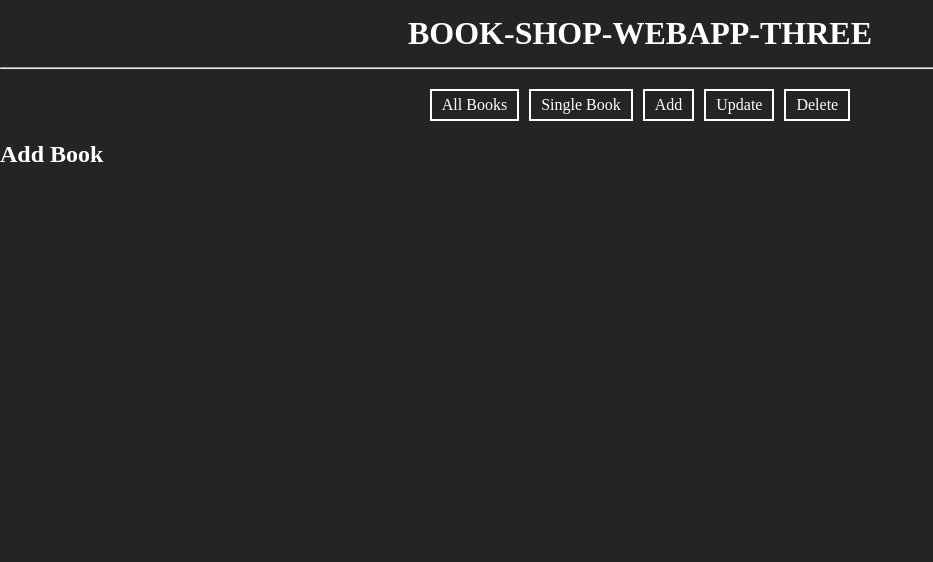
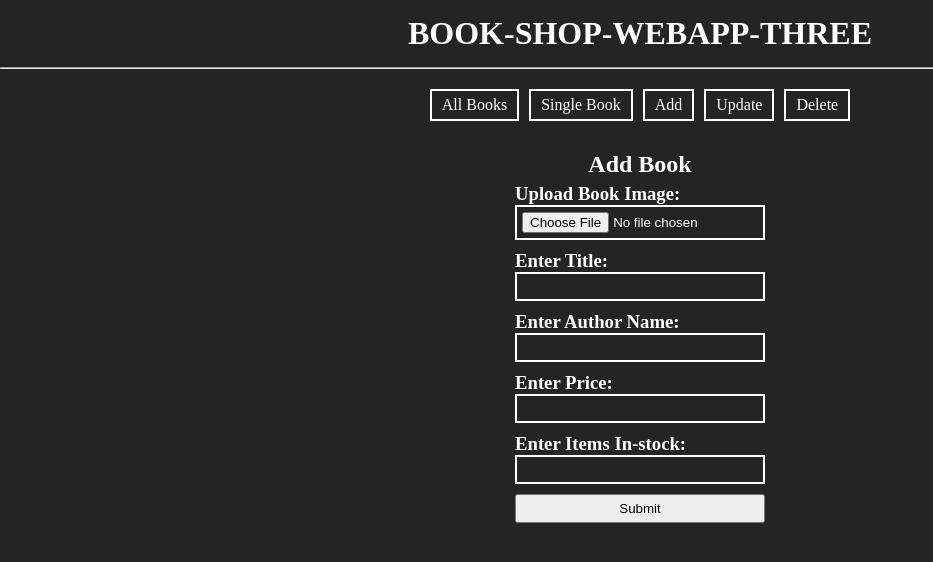
Before and after one commit to rashid-dev42/mini-book-store, a React (Vite) app in the folder frontend/: page /add-book in a window 1280 px wide. Shown: the top 562 px of the page, without its empty margins (0-933 px from the left). Built offline with nearby package versions, Linux system fonts and the light colour scheme.

Commit message:
add component AddBook

```diff
--- a/frontend/package.json
+++ b/frontend/package.json
@@ -11,6 +11,7 @@
   },
   "dependencies": {
     "@apollo/client": "^3.13.8",
+    "axios": "^1.9.0",
     "graphql": "^16.11.0",
     "react": "^19.1.0",
     "react-dom": "^19.1.0",
--- a/frontend/src/App.tsx
+++ b/frontend/src/App.tsx
@@ -4,6 +4,7 @@ import { BrowserRouter, Route, Routes } from "react-router-dom";
 import Layout from "./components/utility/layout/Layout";
 import AllBooks from "./components/allBooks/AllBooks";
 import SingleBook from "./components/singleBook/SingleBook";
+import AddBook from "./components/addBook/AddBook";
 
 const App: React.FC = () => {
   return (
@@ -20,7 +21,7 @@ const App: React.FC = () => {
             <SingleBook />
           </Layout>}/>
           <Route path="/add-book" element={<Layout>
-            <h2>Add Book</h2>
+            <AddBook />
           </Layout>}/>
           <Route path="/update-book" element={<Layout>
             <h2>Update Books</h2>
--- /dev/null
+++ b/frontend/src/components/addBook/AddBook.css
@@ -0,0 +1,31 @@
+.AddBook-form {
+  display: block;
+  width: 250px;
+  margin: 0 auto;
+}
+
+.AddBook-form > img {
+  width: 250px;
+  height: 300px;
+}
+
+.AddBook-form > input {
+  width: 100%;
+  border: 2px solid #fff;
+  padding: 5px;
+  background-color: #242424;
+  color: #fff;
+  margin-bottom: 10px;
+}
+
+.AddBook-form > input:focus {
+  outline: none;
+}
+
+.AddBook-form > button {
+  display: block;
+  width: 100%;
+  padding: 5px 0;
+  cursor: pointer;
+  margin-bottom: 10px;
+}
--- /dev/null
+++ b/frontend/src/components/addBook/AddBook.tsx
@@ -0,0 +1,106 @@
+import "./AddBook.css";
+import React, { useState } from "react";
+import axios from "axios";
+import { useMutation, gql } from "@apollo/client";
+
+interface Book {
+  imgPath:  string,
+  title: string,
+  author: string,
+  price: number,
+  inStock: number
+}
+
+const AddBook: React.FC = () => {
+  const [bookImage, setBookImage] = useState<any>(null);
+  const [bookImagePreview, setBookImagePreview] = useState<string>("");
+  const [title, setTitle] = useState<string>("");
+  const [author, setAuthor] = useState<string>("");
+  const [price, setPrice] = useState<string>("");
+  const [inStock, setInStock] = useState<string>("");
+
+  const ADD_BOOK = gql`
+    mutation AddBook($imgPath: String, $title: String, $author: String, $price: Float, $inStock: Int) {
+      addBook(imgPath: $imgPath, title: $title, author: $author, price: $price, inStock: $inStock) {
+        message
+        isSuccessful
+      }
+    }
+  `;
+
+  const [addBook] = useMutation(ADD_BOOK);
+
+  const handleSubmit = async (event: React.FormEvent) => {
+    event.preventDefault();
+    const formData = new FormData();
+    formData.append("bookImage", bookImage);
+    const uploadResponse = await axios.post(`${import.meta.env.VITE_BACKEND_EXPRESS_URL}/upload-book-image`, formData);
+    const newBook: Book = {
+      imgPath: uploadResponse.data.imgPath,
+      title,
+      author,
+      price: parseFloat(price),
+      inStock: parseInt(inStock)
+    };
+    const addBookResponse = await addBook({ variables: {
+      imgPath: newBook.imgPath,
+      title: newBook.title,
+      author: newBook.author,
+      price: newBook.price,
+      inStock: newBook.inStock
+    } });
+    console.log(addBookResponse);
+  };
+
+  return (
+    <div>
+      <h2 className="component-heading">Add Book</h2>
+      <form className="AddBook-form" encType="multipart/form-data" onSubmit={handleSubmit}>
+        {bookImagePreview !== "" && <img src={bookImagePreview} alt=""/>}
+        <h3>Upload Book Image:</h3>
+        <input
+          type="file"
+          accept="image/*"
+          onChange={(event: React.ChangeEvent<HTMLInputElement>) => {
+            if (event.target.files !== null) {
+              setBookImagePreview(URL.createObjectURL(event.target.files[0]));
+              setBookImage(event.target.files[0]);
+            }
+          }}
+          required
+        />
+        <h3>Enter Title:</h3>
+        <input
+          type="text"
+          onChange={(event: React.ChangeEvent<HTMLInputElement>) => setTitle(event.target.value)}
+          required
+        />
+        <h3>Enter Author Name:</h3>
+        <input
+          type="text"
+          onChange={(event: React.ChangeEvent<HTMLInputElement>) => setAuthor(event.target.value)}
+          required
+        />
+        <h3>Enter Price:</h3>
+        <input
+          type="number"
+          min="0"
+          step="0.01"
+          onChange={(event: React.ChangeEvent<HTMLInputElement>) => setPrice(event.target.value)}
+          required
+        />
+        <h3>Enter Items In-stock:</h3>
+        <input
+          type="number"
+          min="0"
+          step="1"
+          onChange={(event: React.ChangeEvent<HTMLInputElement>) => setInStock(event.target.value)}
+          required
+        />
+        <button type="submit">Submit</button>
+      </form>
+    </div>
+  );
+};
+
+export default AddBook;
--- a/frontend/src/components/singleBook/SingleBook.tsx
+++ b/frontend/src/components/singleBook/SingleBook.tsx
@@ -1,5 +1,5 @@
 import "./SingleBook.css";
-import React, { useState, FormEvent } from "react";
+import React, { useState, useRef } from "react";
 import { useQuery, gql } from "@apollo/client";
 import SingleItem from "../utility/singleItem/SingleItem";
 
@@ -30,11 +30,12 @@ const DisplaySingleBook: React.FC<Props> = ({ bookId }) => {
 };
 
 const SingleBook: React.FC = () => {
-  const [bookId, setBookId] = useState("");
+  const [bookId, setBookId] = useState<any>("");
+  const bookIdInput = useRef<HTMLInputElement>(null);
 
-  const handleSubmit = (event: FormEvent) => {
+  const handleSubmit = (event: React.FormEvent): void => {
     event.preventDefault();
-    setBookId(document.getElementById("book-id").value);
+    setBookId(bookIdInput?.current?.value);
   };
 
   return (
@@ -42,7 +43,7 @@ const SingleBook: React.FC = () => {
       <h2 className="component-heading">Single Book</h2>
       <form className="SingleBook-form" onSubmit={handleSubmit}>
         <h3>Enter Book Id:</h3>
-        <input type="text" id="book-id"/>
+        <input type="text" ref={bookIdInput}/>
         <button type="submit">Search</button>
       </form><br />
       {bookId !== "" && <DisplaySingleBook bookId={bookId} />}
--- a/frontend/src/components/utility/layout/Layout.tsx
+++ b/frontend/src/components/utility/layout/Layout.tsx
@@ -1,8 +1,8 @@
-import React, { ReactNode } from "react";
+import React from "react";
 import Header from "../header/Header";
 
 interface LayoutProps {
-  children: ReactNode
+  children: React.ReactNode
 }
 
 const Layout: React.FC<LayoutProps> = ({ children }) => {
--- a/frontend/src/components/utility/singleItem/SingleItem.tsx
+++ b/frontend/src/components/utility/singleItem/SingleItem.tsx
@@ -20,6 +20,7 @@ const SingleItem: React.FC<Props> = (props: Props) => {
     <div className="SingleItem">
       {props.book.imgPath === "" && <img src={imageNotFound} alt="" className="SingleItem-image"/>}
       {props.book.imgPath !== "" && <img src={import.meta.env.VITE_BAKCEND_EXPRESS_URL + "/" + props.book.imgPath} alt="" className="SingleItem-image"/>}
+      <h3>Bood Id: {props.book._id}</h3>
       <h3>Title: {props.book.title}</h3>
       <h3>Author: {props.book.author}</h3>
       <h3>Price: {props.book.price}</h3>
```
Also changed, not shown: 3 other files (tests, documents, lock files or other folders).
